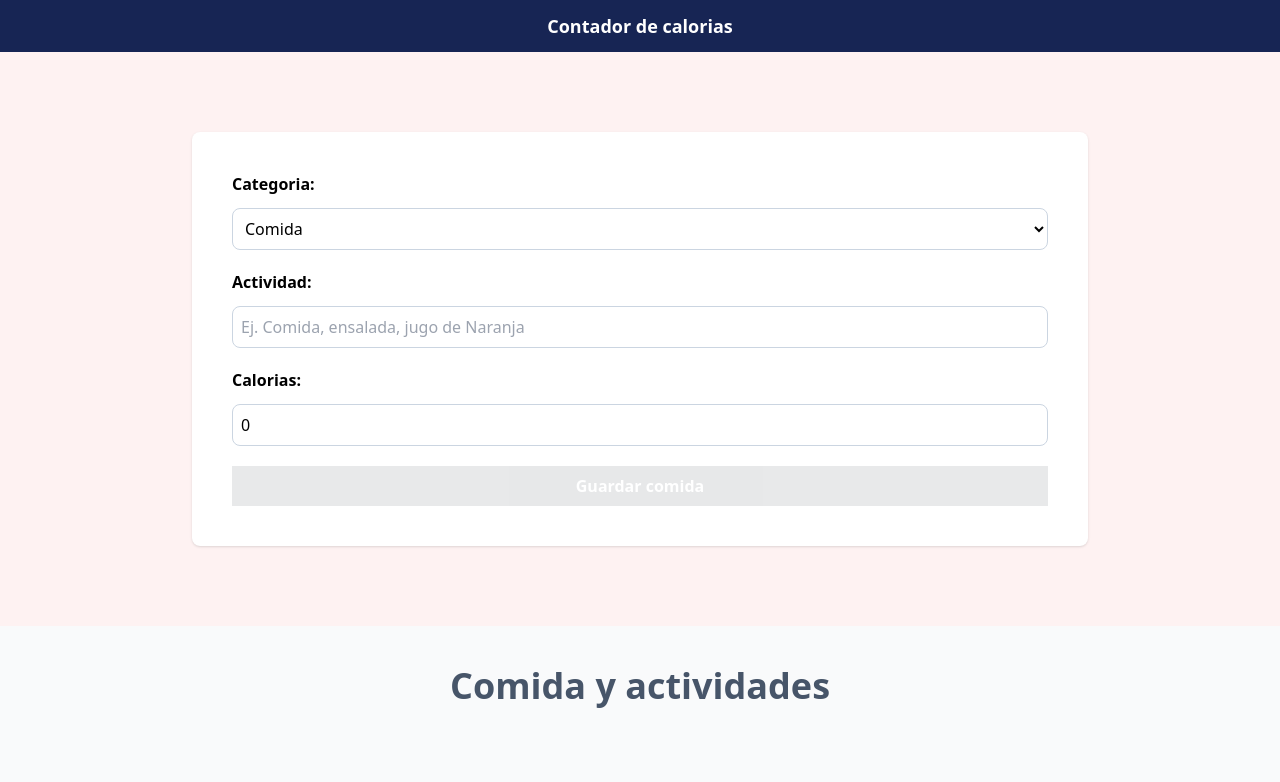
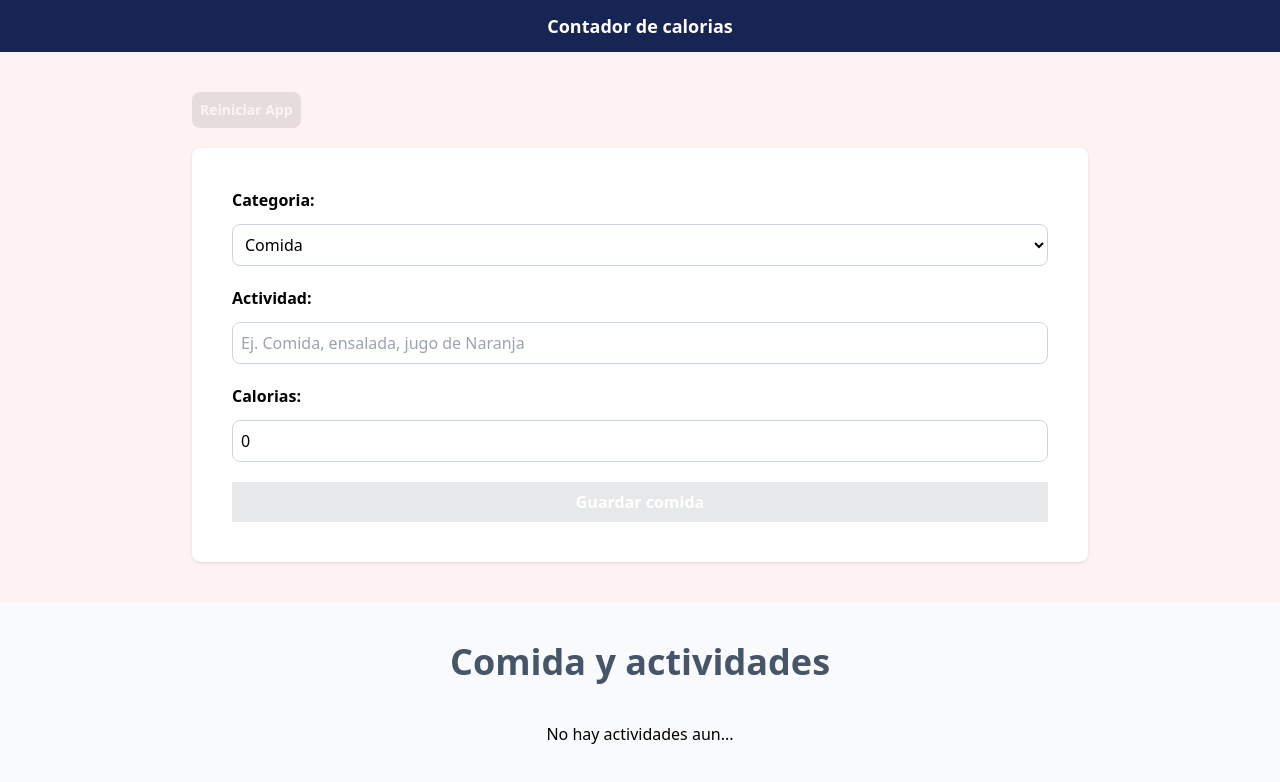
Before and after one commit to irenemonzon/CaloriesTracker, a React (Vite) app: page / in a window 1280 px wide. Shown: the top 782 px of the page. Built offline with nearby package versions, Linux system fonts and the light colour scheme.

Commit message:
save in localstorage and add button to restart app

```diff
--- a/src/App.tsx
+++ b/src/App.tsx
@@ -1,4 +1,4 @@
-import { useReducer } from "react"
+import { useReducer,useEffect, useMemo } from "react"
 import { Form } from "./components/Form"
 import { activityReducer,initialState } from "./reducers/activity-reducer"
 import { ActivityList } from "./components/ActivityList"
@@ -7,6 +7,13 @@
 function App() {
 
   const [state,dispatch]=useReducer(activityReducer,initialState)
+
+  useEffect(()=>{
+    localStorage.setItem('activities',JSON.stringify(state.activities))
+
+  },[state.activities])
+
+  const canRestartApp = ()=>useMemo(()=>state.activities.length > 0,[state.activities] )
 
 
   return (
@@ -18,8 +25,15 @@
           </h1>
         </div>
       </header>
-      <section className=" bg-red-50 py-20 px-5">
+      <section className=" bg-red-50 py-10 px-5">
         <div className="max-w-4xl mx-auto">
+        <button
+            className="bg-gray-800 hover:bg-gray-900 p-2 font-bold text-white cursor-pointer rounded-lg text-sm  mb-5 disabled:opacity-10"
+            disabled={!canRestartApp()}
+            onClick={()=>dispatch({type:'restart-app'})}
+            >
+              Reiniciar App
+        </button>
           <Form
             dispatch={dispatch}
             state={state}
--- a/src/components/ActivityList.tsx
+++ b/src/components/ActivityList.tsx
@@ -13,10 +13,15 @@
 
   const categoryName=useMemo(()=> (category:Activity['category'])=>
     categories.map(cat=>cat.id===category ? cat.name:''),[activities])
+
+  const isEmptyActivities=useMemo(()=> activities.length===0 ,[activities])
+
   return (
     <>
-        <h2 className="text-4xl font-bold text-slate-600 text-center">Comida y actividades</h2>
-        {activities.map(activity=>(
+        <h2 className="text-4xl font-bold text-slate-600 text-center pb-10">Comida y actividades</h2>
+       {isEmptyActivities ?
+       <p className="text-center ">No hay actividades aun...</p>:
+        (activities.map(activity=>(
           <div
             key={activity.id}
             className="px-5 py-10 bg-white flex justify-between">
@@ -56,7 +61,8 @@
 
           </div>
 
-        ))}
+        ))
+      )}
     </>
   )
 }
--- a/src/reducers/activity-reducer.tsx
+++ b/src/reducers/activity-reducer.tsx
@@ -6,18 +6,22 @@
 {type:'set-activeId',
 payload:{id:Activity['id']} } |
 {type:'delete-activity',
-payload:{id:Activity['id']} }
+payload:{id:Activity['id']} } |
+{type:'restart-app'}
 
 
 
 export type ActivityState={
     activities:Activity[],
     activeId:Activity['id']
-
+}
+const localStorageActivities=():Activity[]=>{
+    const activities=localStorage.getItem('activities')
+    return activities ? JSON.parse(activities):[]
 }
 
 export const initialState:ActivityState={
-    activities:[],
+    activities:localStorageActivities(),
     activeId:''
 
 }
@@ -54,9 +58,13 @@
         return{
             ...state,
             activities:state.activities.filter(activity=> activity.id !== action.payload.id)
-
         }
-
+    }
+    if(action.type==='restart-app'){
+        return{
+            activities:[],
+            activeId:''
+        }
     }
 
     return state
```
